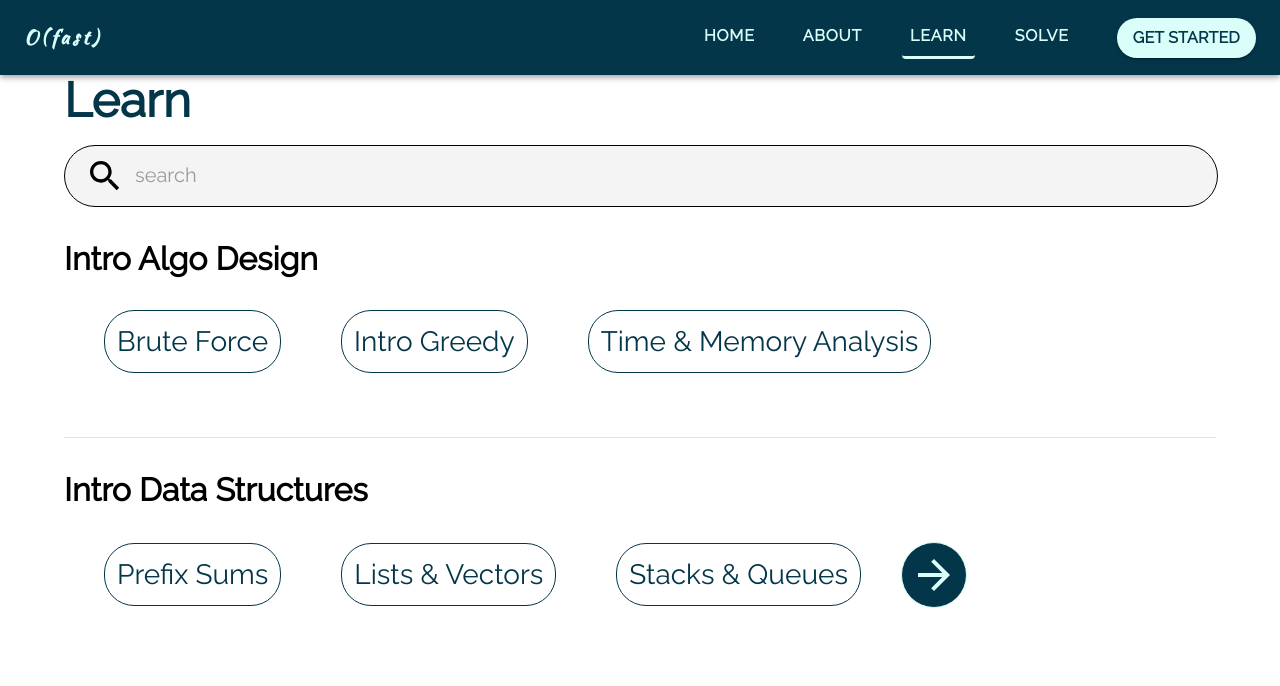
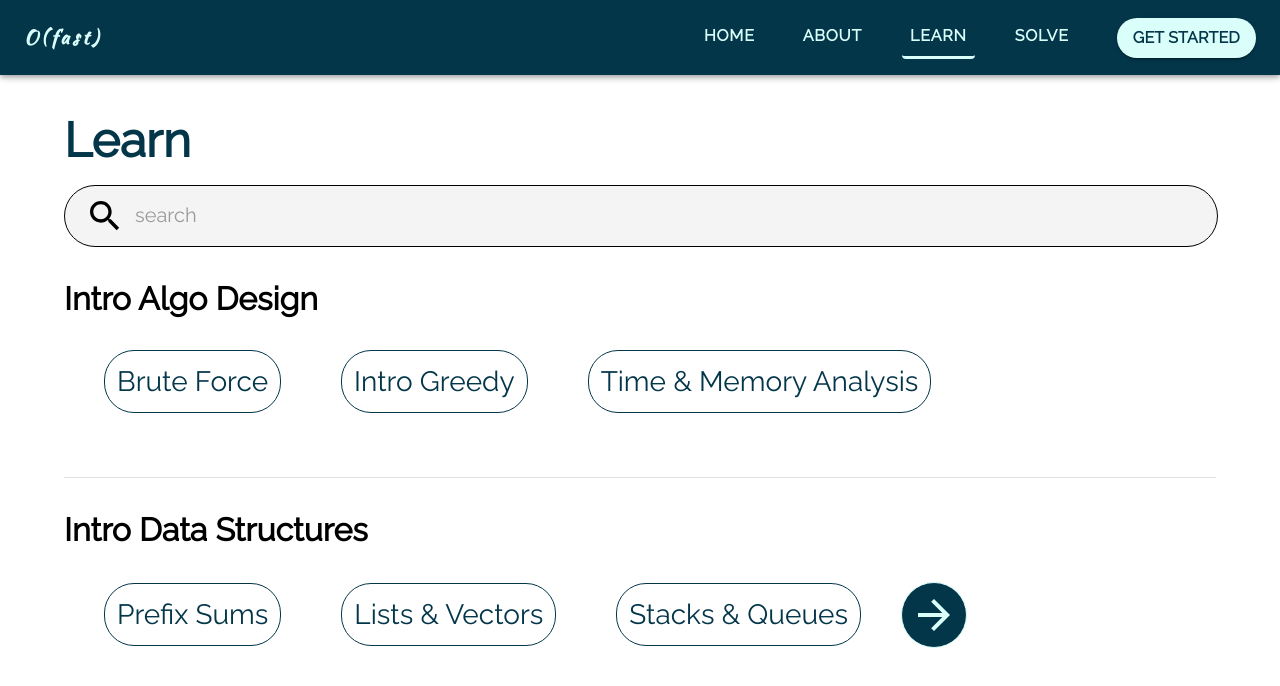
Before and after one commit to ofast-team/frontend, a React (Create React App) app: page /learn in a window 1280 px wide. Shown: the top 686 px of the page. Built offline with nearby package versions, Linux system fonts and the light colour scheme; the HTML template or start-up script is replaced by a standard one.

Commit message:
Add top padding to LearnPage

```diff
--- a/src/pages/LearnPage.tsx
+++ b/src/pages/LearnPage.tsx
@@ -134,7 +134,7 @@ export default function LearnPage() {
   const [lesson, setLesson] = useState<React.ReactNode>(null)
 
   return !lesson ? (
-    <Container>
+    <Container sx={{ p: 5 }}>
       <Typography variant="h3" gutterBottom color="primary">
         Learn
       </Typography>
```
